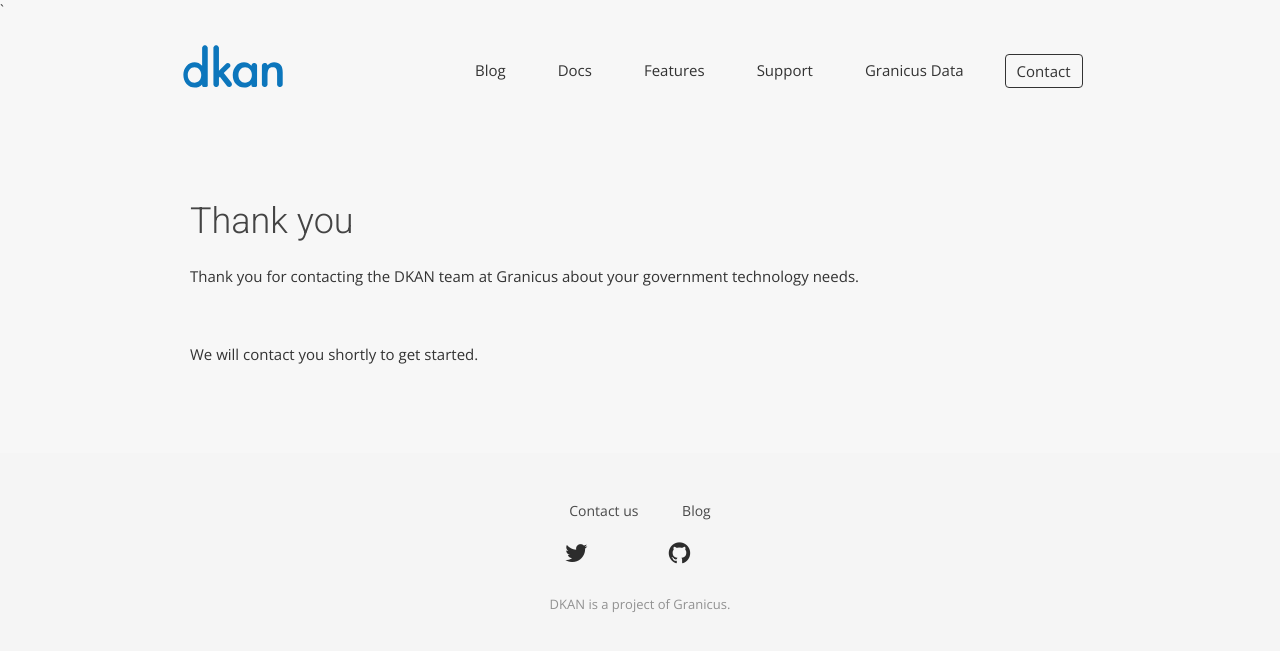
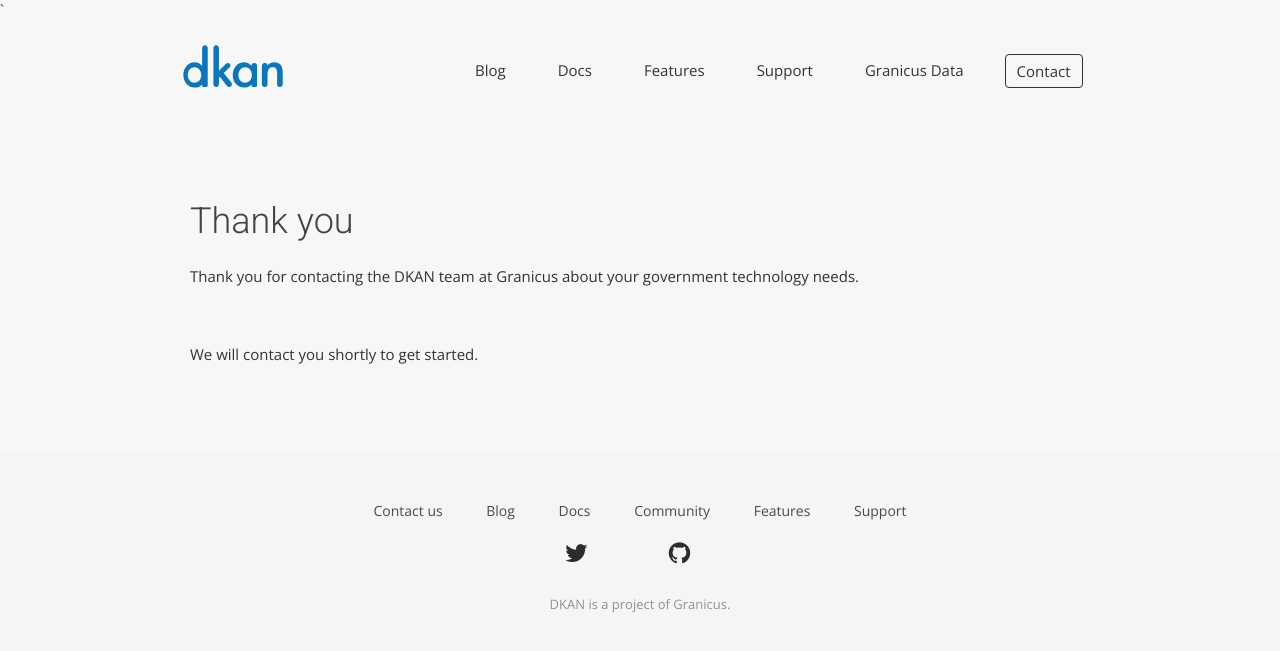
Before and after one commit to GetDKAN/GetDKAN.com, a Jekyll site: the page built from thank-you.html, in a window 1280 px wide. Shown: the top 651 px of the page. Built offline with Jekyll 4.4.1, drawn with Linux system fonts in a browser that asks for light colours; nearby versions of some CDN libraries; some web fonts are replaced.

Commit message:
Update footer.html

```diff
--- a/_includes/footer.html
+++ b/_includes/footer.html
@@ -7,6 +7,10 @@
           <ul>
             <li><a href="{{ site.baseurl }}/contact">Contact us</a></li>
             <li><a href="{{ site.baseurl }}/blog">Blog</a></li>
+            <li><a href="http://docs.getdkan.com">Docs</a></li>
+            <li><a href="{{ site.baseurl }}/community">Community</a></li>
+            <li><a href="{{ site.baseurl }}/features">Features</a></li>
+            <li><a href="{{ site.baseurl }}/partners">Support</a></li>
           </ul>
           <ul class="social-icons">
 
```
